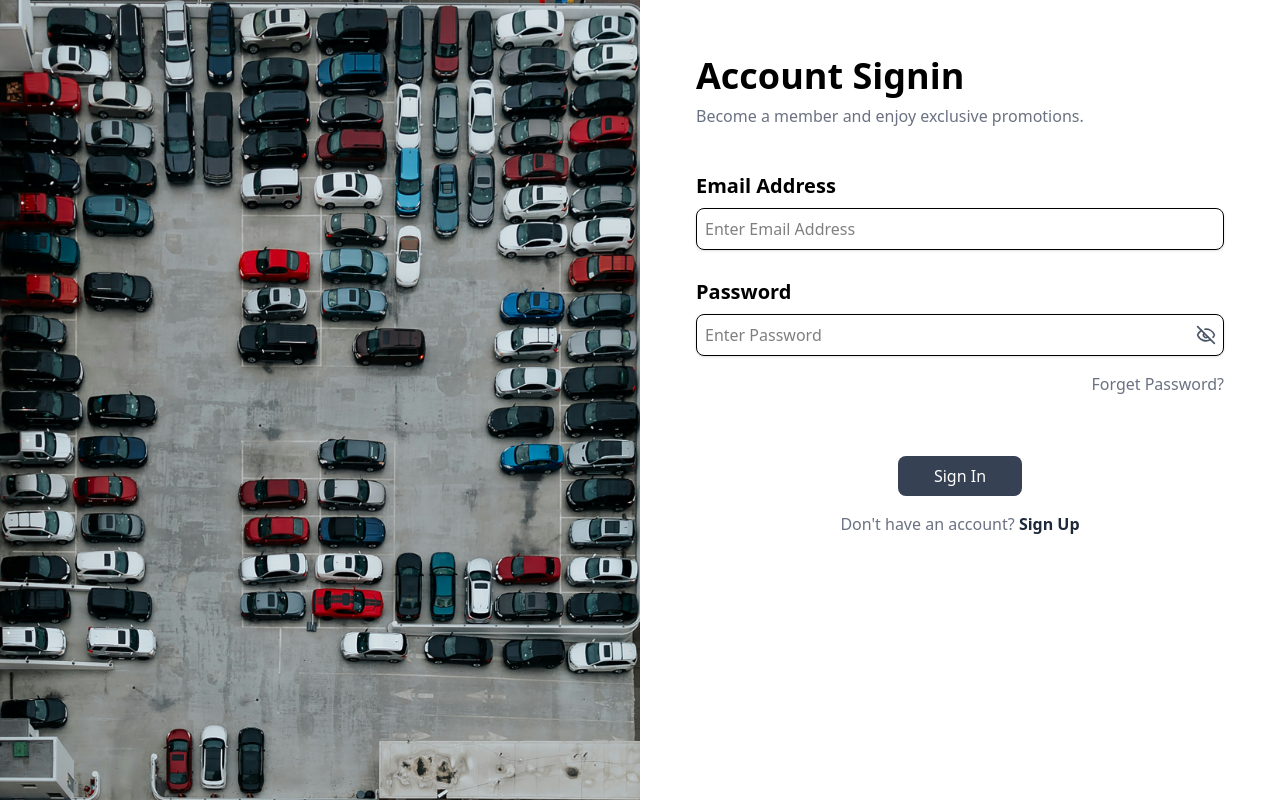
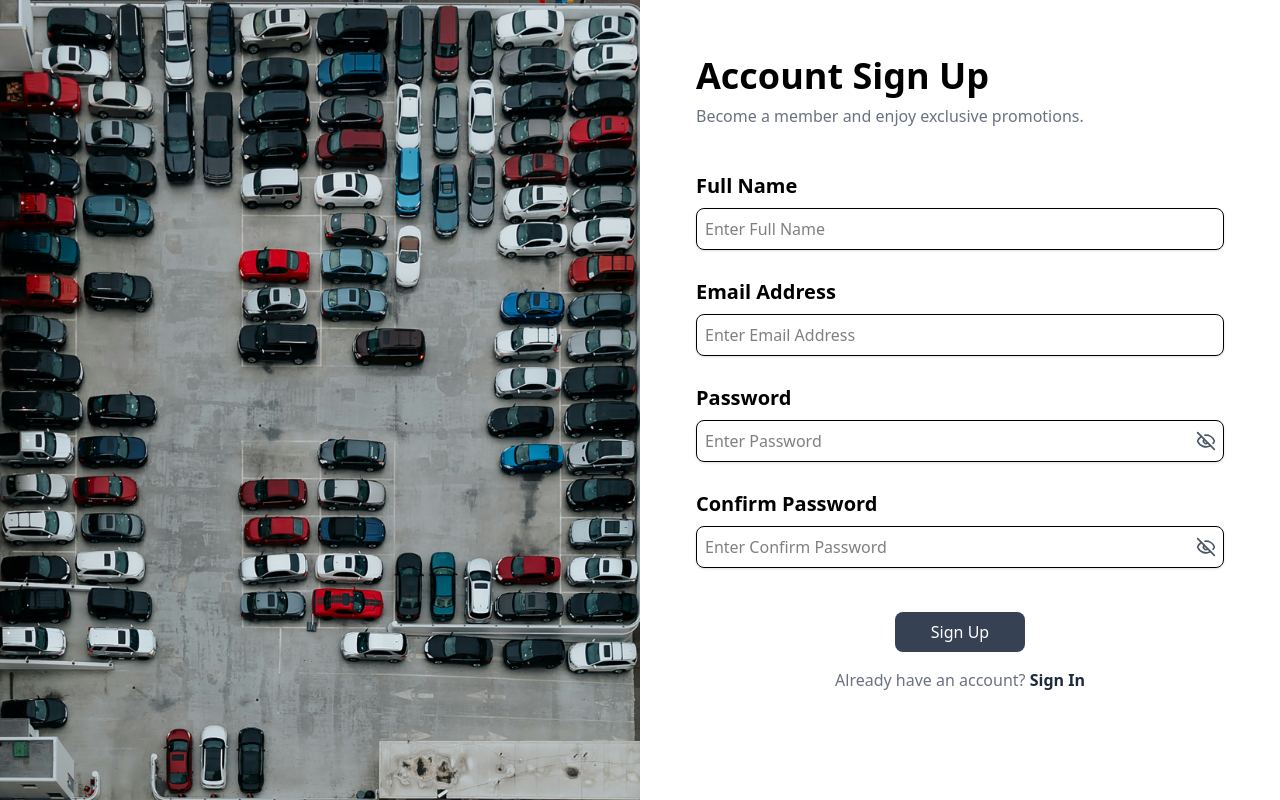
Before and after one commit to Parking-Management-System-Sunbeam/Parking-Management-System, a React (Vite) app in the folder Client/: page /signup in a window 1280 px wide. Built offline with nearby package versions, Linux system fonts and the light colour scheme.

Commit message:
SignUp page

```diff
--- a/Client/src/App.jsx
+++ b/Client/src/App.jsx
@@ -1,10 +1,12 @@
 import React from 'react'
 import Login from './Pages/Auth/Login'
+import SignUp from './Pages/Auth/SignUp'
 
 const App = () => {
   return (
     <div className=''>
-    <Login />
+    {/* <Login /> */}
+    <SignUp />
     </div>
   )
 }
--- a/Client/src/Pages/Auth/SignUp.jsx
+++ b/Client/src/Pages/Auth/SignUp.jsx
@@ -1,9 +1,67 @@
-import React from 'react'
+import React, { useState } from 'react'
+import ButtonComponent from '../../Components/ButtonComponent';
+import TextInputCompnent from '../../Components/TextInputCompnent';
 
+import parking from "../../assets/AuthImages/parking.jpg"
 const SignUp = () => {
+  const [email, setEmail] = useState('');
+  const [name, setName] = useState('');
+
+  const [password, setPassword] = useState('');
+  const [confirmPassword, setConfirmPassword] = useState('');
+
+   const handleNameChange = (e) => {
+    setName(e.target.value);
+    console.log(name)
+  }
+   const handleEmailChange = (e) => {
+    setEmail(e.target.value);
+    console.log(email)
+  }
+    const handlePasswordChange = (e) => {
+    setPassword(e.target.value);
+    console.log(password)
+  }
+    const handleConfirmPasswordChange = (e) => {
+    setConfirmPassword(e.target.value);
+    console.log(confirmPassword)
+  }
   return (
     <div>
+          <div className="flex  flex-row justify-content-center">
+            {/* image */}
+            <img src={`${parking}`} alt="" className='flex-1/2 w-1/2  object-cover h-screen' />
 
+            {/* SignUp */}
+            <div className=' w-full p-14 border-dashed flex-1/2 bg-white shadow-lg h-screen flex flex-col space-y-9 '>
+           {/* Headings */}
+            <div className="space-y-2 mb-6">
+
+                <h2 className=' text-4xl  font-bold font-monospace'>Account Sign Up</h2>
+                <p className='text-gray-500'>Become a member and enjoy  exclusive promotions.</p>
+
+            </div>
+          <div className='mt-5 mb-11'>
+
+            {/* Form fields */}
+            <div className='flex flex-col space-y-7 '>
+
+              <TextInputCompnent title='Full Name' isPassword={false} onChange={handleNameChange} />
+              <TextInputCompnent title='Email Address' isPassword={false} onChange={handleEmailChange} />
+           <TextInputCompnent title='Password' isPassword={true} onChange={handlePasswordChange} />
+           <TextInputCompnent title='Confirm Password' isPassword={true} onChange={handleConfirmPasswordChange} />
+            </div>
+
+
+          </div>
+
+          {/* footer */}
+          <div className='flex flex-col items-center space-y-4 '>
+            <ButtonComponent  title='Sign Up' onPress={()=>{}} />
+            <p className='text-gray-500 text-center'>Already have an account? <a href="/signin" className='text-gray-800   font-bold hover:underline'>Sign In</a></p>
+            </div>
+            </div>
+        </div>
     </div>
   )
 }
```
